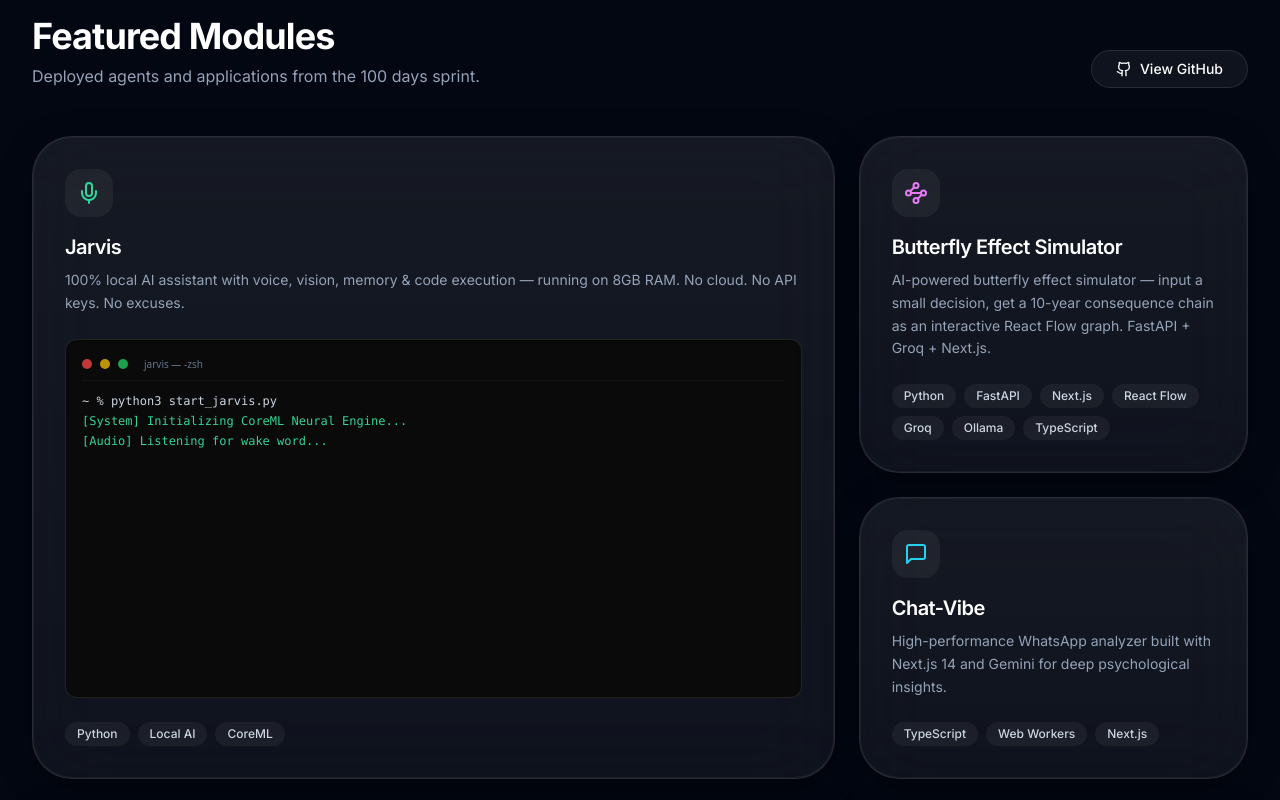
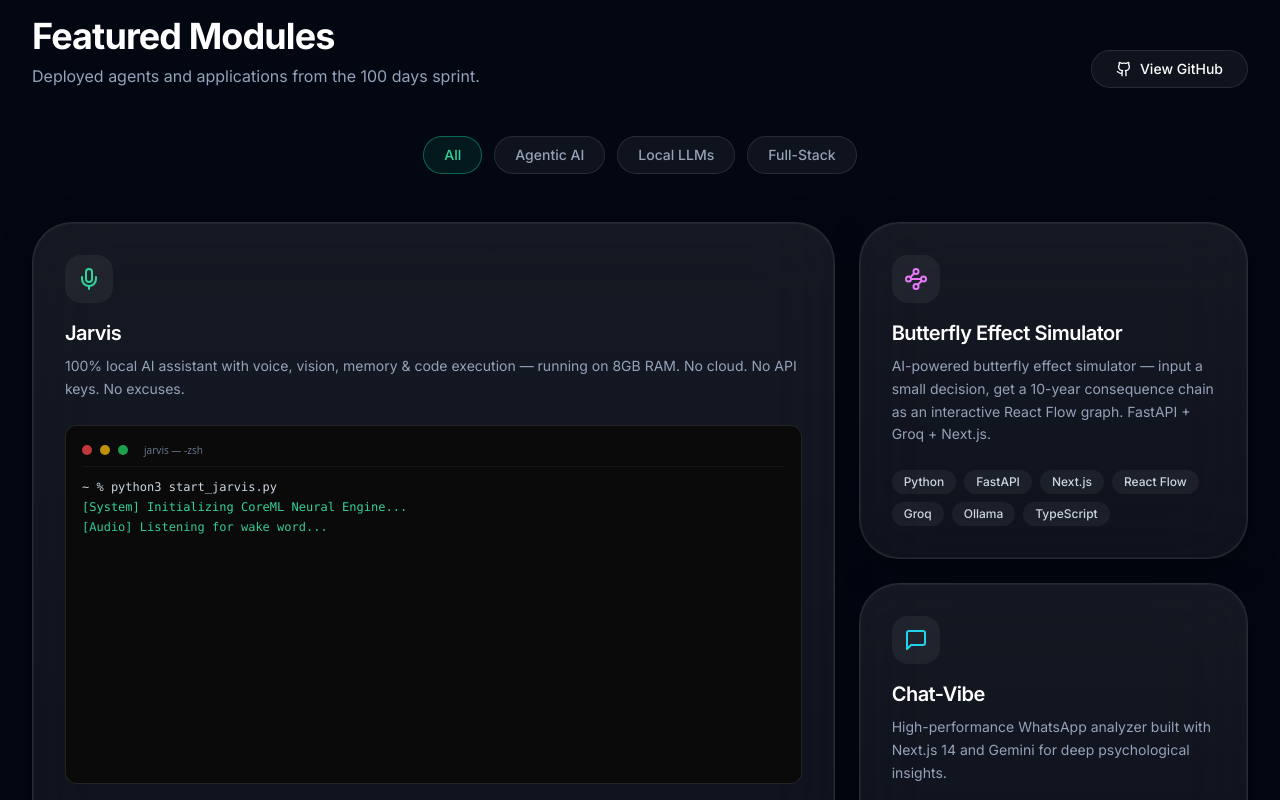
Before and after one commit to Swapnil-bo/Portfolio, a Next.js app: page / in a window 1280 px wide. Shown: the part 800-1600 px from the top of the page. Built offline with nearby package versions, Linux system fonts and the light colour scheme.

Commit message:
feat: add category filter system with Framer Motion to BentoProjects

```diff
--- a/src/components/sections/bento-projects.tsx
+++ b/src/components/sections/bento-projects.tsx
@@ -1,12 +1,16 @@
 "use client";
 
-import { motion } from "framer-motion";
+import { useState } from "react";
+import { motion, AnimatePresence } from "framer-motion";
 import { GlassCard } from "@/components/ui/glass-card";
 import { Mic, MessageSquare, Briefcase, Film, Github, ExternalLink, Network, Globe, Waypoints, Podcast } from "lucide-react";
+
+const CATEGORIES = ["All", "Agentic AI", "Local LLMs", "Full-Stack"];
 
 const projects = [
     {
         title: "Jarvis",
+        category: "Local LLMs",
         description: "100% local AI assistant with voice, vision, memory & code execution — running on 8GB RAM. No cloud. No API keys. No excuses.",
         tags: ["Python", "Local AI", "CoreML"],
         icon: <Mic className="h-6 w-6 text-emerald-400" />,
@@ -28,6 +32,7 @@ const projects = [
     },
     {
         title: "NEXUS",
+        category: "Agentic AI",
         description: "A local multi-agent system that plans, writes, executes, and self-corrects Python code — powered by LangGraph and a 3B parameter model.",
         tags: ["Python", "Ollama", "Multi-Agent", "Agentic Workflows"],
         icon: <Network className="h-6 w-6 text-blue-400" />,
@@ -36,6 +41,7 @@ const projects = [
     },
     {
         title: "EchoChamber",
+        category: "Agentic AI",
         description: "AI-powered auto-podcast generator. Drop a URL, PDF, or Wikipedia page — get a 5-minute debate podcast with two AI personas.",
         tags: ["Multi-Agent", "PyDub", "LangChain", "FastAPI", "Edge-TTS", "React", "Gemini", "TypeScript", "Vite"],
         icon: <Podcast className="h-6 w-6 text-emerald-400" />,
@@ -44,6 +50,7 @@ const projects = [
     },
     {
         title: "Butterfly Effect Simulator",
+        category: "Full-Stack",
         description: "AI-powered butterfly effect simulator — input a small decision, get a 10-year consequence chain as an interactive React Flow graph. FastAPI + Groq + Next.js.",
         tags: ["Python", "FastAPI", "Next.js", "React Flow", "Groq", "Ollama", "TypeScript"],
         icon: <Waypoints className="h-6 w-6 text-fuchsia-400" />,
@@ -52,6 +59,7 @@ const projects = [
     },
     {
         title: "Chat-Vibe",
+        category: "Full-Stack",
         description: "High-performance WhatsApp analyzer built with Next.js 14 and Gemini for deep psychological insights.",
         tags: ["TypeScript", "Web Workers", "Next.js"],
         icon: <MessageSquare className="h-6 w-6 text-cyan-400" />,
@@ -60,6 +68,7 @@ const projects = [
     },
     {
         title: "ResumeRank-AI",
+        category: "Agentic AI",
         description: "Automated screening agent using Gemini 2.5 Flash to rank resumes via LLM-based gap analysis.",
         tags: ["Python", "Agentic Workflows"],
         icon: <Briefcase className="h-6 w-6 text-purple-400" />,
@@ -68,6 +77,7 @@ const projects = [
     },
     {
         title: "CineMatch",
+        category: "Full-Stack",
         description: "Collaborative filtering engine built with Scikit-learn and Streamlit for personalized movie discovery.",
         tags: ["Python", "Scikit-learn", "Streamlit"],
         icon: <Film className="h-6 w-6 text-pink-400" />,
@@ -76,13 +86,13 @@ const projects = [
     },
     {
         title: "AI-Language Translator",
+        category: "Local LLMs",
         description: "Privacy-focused offline translator using Streamlit and MarianMT, supporting bidirectional translation for 6+ language pairs.",
         tags: ["Python", "Streamlit", "Local AI"],
         icon: <Globe className="h-6 w-6 text-indigo-400" />,
         className: "md:col-span-1 md:row-span-1 border-indigo-500/20",
         href: "https://github.com/Swapnil-bo/AI-Language-Translator",
     },
-
 ];
 
 const containerVariants = {
@@ -95,12 +105,13 @@ const containerVariants = {
     },
 };
 
-const itemVariants = {
-    hidden: { opacity: 0, y: 20 },
-    visible: { opacity: 1, y: 0, transition: { duration: 0.5, ease: "easeOut" } },
-};
+export function BentoProjects() {
+    const [activeCategory, setActiveCategory] = useState("All");
 
-export function BentoProjects() {
+    const filteredProjects = projects.filter(
+        (project) => activeCategory === "All" || project.category === activeCategory
+    );
+
     return (
         <section id="projects" className="mx-auto max-w-7xl px-4 py-24 sm:px-6 lg:px-8">
             <div className="mb-12 flex flex-col items-center justify-between gap-4 md:flex-row md:items-end">
@@ -119,23 +130,49 @@ export function BentoProjects() {
                 </a>
             </div>
 
+            {/* Filter UI */}
+            <div className="mb-12 flex flex-wrap justify-center gap-3">
+                {CATEGORIES.map((category) => (
+                    <button
+                        key={category}
+                        onClick={() => setActiveCategory(category)}
+                        className={`rounded-full px-5 py-2 text-sm font-medium transition-all duration-300 ${
+                            activeCategory === category
+                                ? "border border-emerald-500/50 bg-emerald-500/10 text-emerald-400"
+                                : "border border-white/10 bg-white/5 text-slate-400 hover:bg-white/10 hover:text-slate-300"
+                        }`}
+                    >
+                        {category}
+                    </button>
+                ))}
+            </div>
+
             <motion.div
                 variants={containerVariants}
                 initial="hidden"
                 whileInView="visible"
                 viewport={{ once: true, margin: "-100px" }}
+                layout
                 className="grid grid-cols-1 gap-6 md:grid-cols-3 md:auto-rows-[minmax(280px,auto)] grid-flow-row-dense"
             >
-                {projects.map((project, idx) => (
+                <AnimatePresence mode="popLayout">
+                    {filteredProjects.map((project) => (
+                        <motion.div
+                            key={project.title}
+                            layout
+                            initial={{ opacity: 0, scale: 0.95 }}
+                            animate={{ opacity: 1, scale: 1 }}
+                            exit={{ opacity: 0, scale: 0.95 }}
+                            transition={{ duration: 0.3 }}
+                            className={`${project.className}`}
+                        >
                             <a
-                        key={idx}
                                 href={project.href}
                                 target="_blank"
                                 rel="noreferrer"
-                        className={`group block h-full focus:outline-none focus:ring-2 focus:ring-emerald-500/50 rounded-[2.5rem] ${project.className}`}
+                                className="group block h-full focus:outline-none focus:ring-2 focus:ring-emerald-500/50 rounded-[2.5rem]"
                             >
                                 <GlassCard
-                            variants={itemVariants}
                                     glow
                                     className="flex h-full flex-col justify-between"
                                 >
@@ -145,10 +182,8 @@ export function BentoProjects() {
                                         </div>
                                         <h3 className="mb-2 text-xl font-semibold tracking-tight text-white">{project.title}</h3>
                                         <p className="text-sm text-slate-400 leading-relaxed">{project.description}</p>
-
                                         {project.content && project.content}
                                     </div>
-
                                     <div className="mt-6 flex flex-wrap gap-2">
                                         {project.tags.map((tag) => (
                                             <span
@@ -159,14 +194,14 @@ export function BentoProjects() {
                                             </span>
                                         ))}
                                     </div>
-
-                            {/* Hover arrow indicator */}
                                     <div className="absolute right-6 top-6 opacity-0 transition-opacity duration-300 group-hover:opacity-100">
                                         <ExternalLink className="h-5 w-5 text-slate-500" />
                                     </div>
                                 </GlassCard>
                             </a>
+                        </motion.div>
                     ))}
+                </AnimatePresence>
             </motion.div>
         </section>
     );
```
Lines whose indentation alone changed are shown as unchanged.
